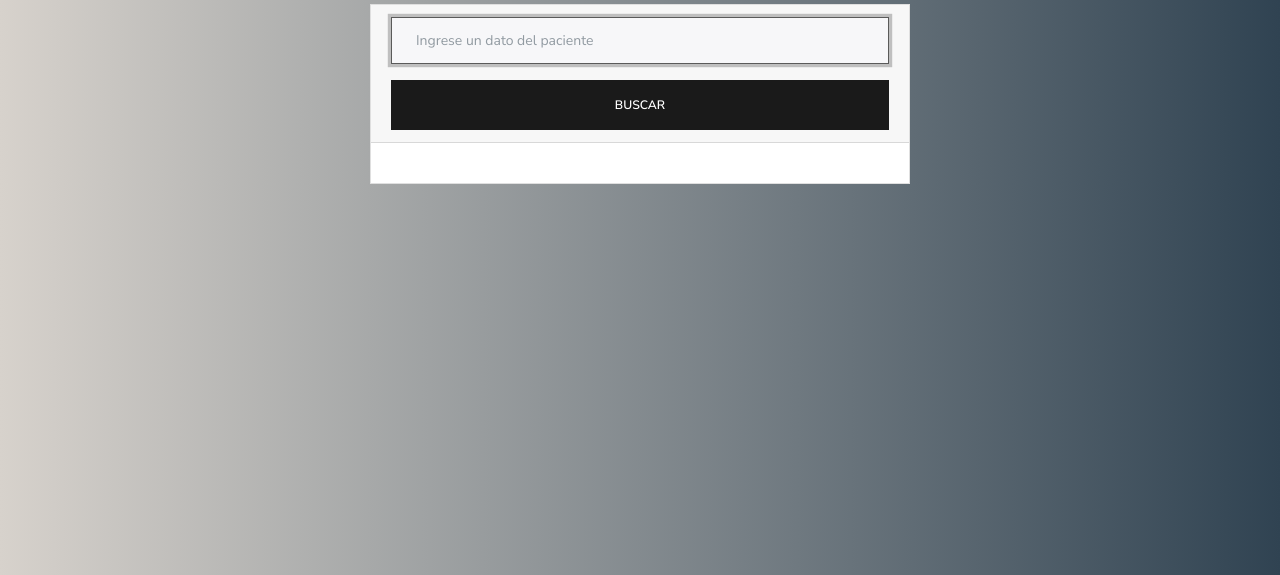
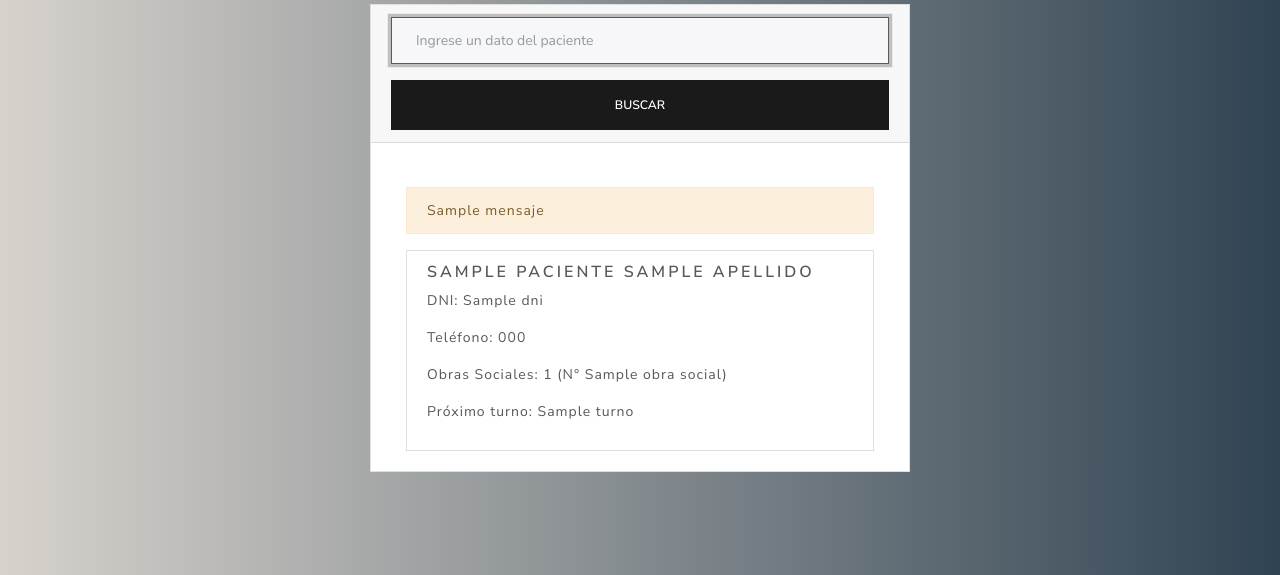
Before and after one commit to tinchosalvatore/Consultorio-medico, a Flask app: template templates/index.html in a window 1280 px wide. Shown: the part 225-800 px from the top of the page. Run offline with Flask 3, Linux system fonts and the light colour scheme; the template is opened without the code that fills it: most values are stand-ins (such as "Sample title", 1, 10 or a date in 2020); some libraries are stand-ins or nearby versions.

Commit message:
avances en el codigo html y la busqueda de pacientes

```diff
--- a/app.py
+++ b/app.py
@@ -63,36 +63,38 @@ class Turno(db.Model):
 # @app.route se utiliza para mapear rutas, esta lo que hace es mapear al index.html cuando se esta en la pagina principal
 @app.route('/')
 def home():
-
-    return render_template('index.html')
+    # hacemos un getter para obtener los resultados de la busqueda de pacientes
+    return render_template('index.html', resultados_busqueda=[], mensaje=None)
 
 #ruta para el input de busqueda de datos del paciente
 @app.route('/buscar_paciente', methods=['POST'])
 def buscar_paciente():
-    busqueda = request.form.get('busqueda')   # Obtenemos el valor del input
+    busqueda = request.form.get('busqueda')   # obtenemos los datos de la busqueda, del input del html
 
-    paciente = Paciente.query.filter(
+    # Query para obtener los pacientes que coincidan con la busqueda
+    pacientes = Paciente.query.filter(
             (Paciente.nombre_paciente.ilike(f"%{busqueda}%")) |
             (Paciente.apellido.ilike(f"%{busqueda}%")) |
             (Paciente.dni.ilike(f"%{busqueda}%")) |
             (Paciente.mail.ilike(f"%{busqueda}%")) |
-            (Paciente.telefono.ilike(f"%{busqueda}%"))
+            (Paciente.telefono.ilike(f"%{busqueda}%")) |
             (Paciente.domicilio.ilike(f"%{busqueda}%")) |
-            (Paciente.fecha_nacimiento.ilike(f"%{busqueda}%")) |
             (Paciente.ocupacion.ilike(f"%{busqueda}%"))
         ).all()
 
-    if not paciente:
-        return render_template('index.html', mensaje="No se encontro el paciente")
 
-    #Querry para obtener las obras sociales a las que el paciente es afiliado
-    obras_sociales = db.session.query(ObraSocial.nombre_obra_social,PacienteObraSocial.numero_obra_social).join
-    (PacienteObraSocial,ObraSocial.obra_social_id==PacienteObraSocial.obra_social_id).filter
-    (PacienteObraSocial.paciente_id==Paciente.paciente_id).all()
+    resultados = []
+    for paciente in pacientes:
+    # Query para obtener las obras sociales a las que el paciente es afiliado
 
-# Obtener el turno más reciente, si es que existe
-    turno = Turno.query.filter_by(paciente_id=paciente.paciente_id).order_by(Turno.fecha.desc()).first()
+        obras_sociales = db.session.query(ObraSocial.nombre_obra_social,PacienteObraSocial.numero_obra_social).join
+        (PacienteObraSocial,ObraSocial.obra_social_id == PacienteObraSocial.obra_social_id).filter
+        (PacienteObraSocial.paciente_id == Paciente.paciente_id).all()
 
+# obtener el turno más reciente, si es que existe
+    turno = Turno.query.filter_by(paciente_id = paciente.paciente_id).order_by(Turno.fecha.desc()).first()
+
+    #Lista con los resultados de la busqueda para mostrarlos en la página
     resultado = {
         'nombre': paciente.nombre_paciente,
         'apellido': paciente.apellido,
@@ -105,10 +107,14 @@ def buscar_paciente():
         'turno': turno.fecha.strftime("%d/%m/%Y %H:%M") if turno else None,
         'obras_sociales': obras_sociales
     }
+    resultados.append(resultado)
 
-    return render_template('index.html', paciente=resultado)
+    # Si no hay resultados, se muestra un mensaje de alerta, no se muestra en caso de que si haya resultados
+    mensaje = "No se encontraron pacientes con esa busqueda" if not resultados else None
+    return render_template('index.html', resultados_busqueda=resultados, mensaje=mensaje)
 
 
+ # funcion para agregar un nuevo paciente a la base de datos
 @app.route('/agregar_paciente', methods=['POST'])
 def agregar_paciente():
     ... #futuro develop
--- a/static/main.css
+++ b/static/main.css
@@ -3,3 +3,22 @@ body {
     background: -webkit-linear-gradient(to right, #d7d2cc, #304352);  /* Chrome 10-25, Safari 5.1-6 */
     background: linear-gradient(to right, #d7d2cc, #304352); /* W3C, IE 10+/ Edge, Firefox 16+, Chrome 26+, Opera 12+, Safari 7+ */
 }
+
+.paciente-info {
+    padding: 10px;
+}
+
+.info-grid {
+    display: grid;
+    grid-template-columns: repeat(auto-fit, minmax(200px, 1fr));
+    gap: 10px;
+    margin-top: 10px;
+}
+
+.info-grid p {
+    margin: 0;
+}
+
+.obras-sociales {
+    grid-column: 1 / -1;
+}
--- a/templates/index.html
+++ b/templates/index.html
@@ -42,7 +42,35 @@
                         </form>
                     </div>
                     <div class="card-body">
+                        <div class="container mt-4">
+                            <!-- Mensaje de búsqueda -->
+                            {% if mensaje %}
+                                <div class="alert alert-warning" role="alert">
+                                    {{ mensaje }}
+                                </div>
+                            {% endif %}
 
+                            <!-- Resultados de la búsqueda -->
+                            {% if resultados_busqueda %}
+                                <div class="list-group">
+                                    {% for paciente in resultados_busqueda %}
+                                        <div class="list-group-item">
+                                            <h5>{{ paciente.nombre }} {{ paciente.apellido }}</h5>
+                                            <p>DNI: {{ paciente.dni }}</p>
+                                            <p>Teléfono: {{ paciente.telefono }}</p>
+                                            <p>Obras Sociales:
+                                                {% for obra_social in paciente.obras_sociales %}
+                                                    {{ obra_social[0] }} (N° {{ obra_social[1] }})
+                                                {% endfor %}
+                                            </p>
+                                            <p>Próximo turno: {{ paciente.turno if paciente.turno else "No hay turnos" }}</p>
+                                        </div>
+                                    {% endfor %}
+                                </div>
+                            {% else %}
+                                <p class="text-muted">No hay resultados para mostrar.</p>
+                            {% endif %}
+                        </div>
                     </div>
             </div>
         </div>
```
